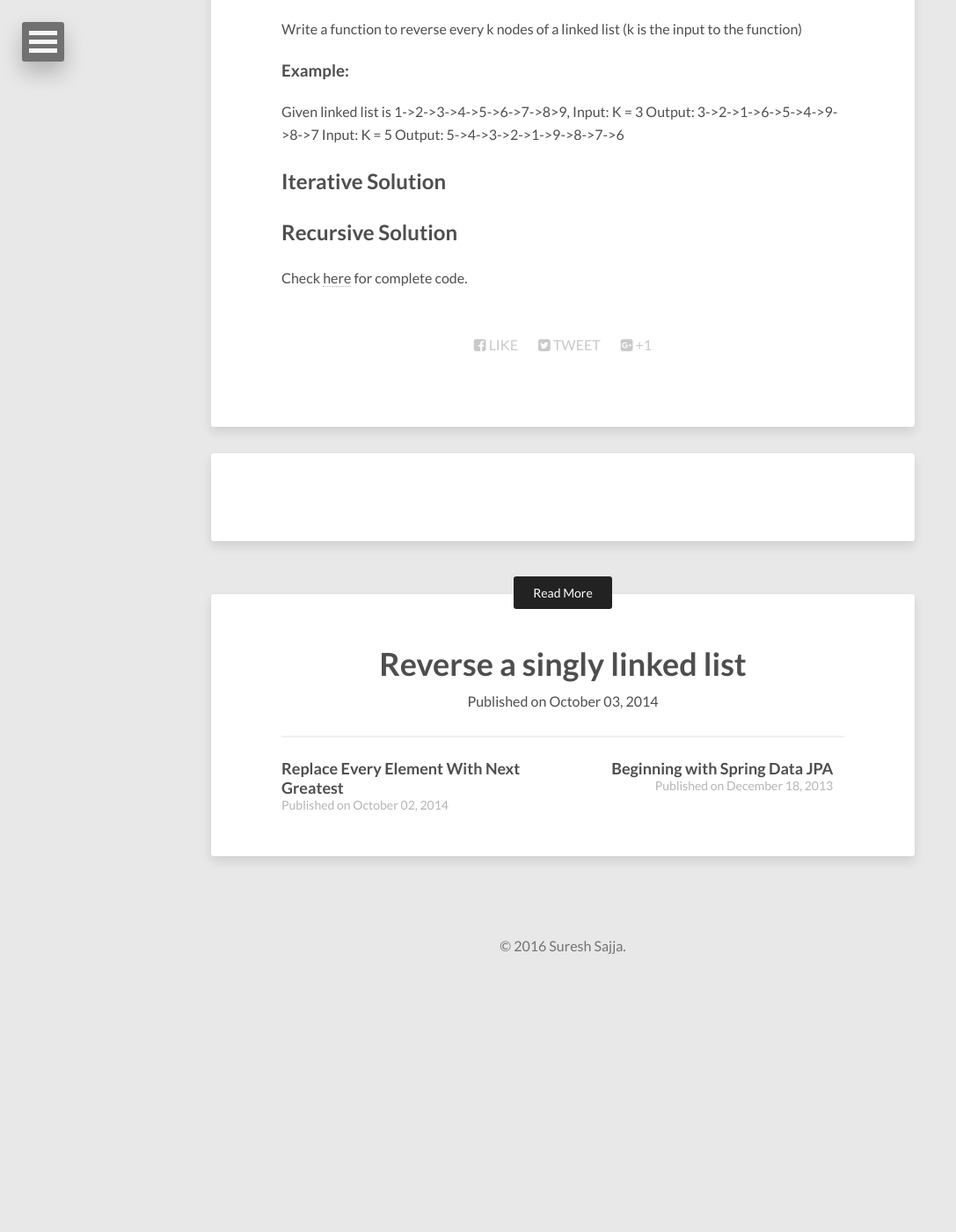
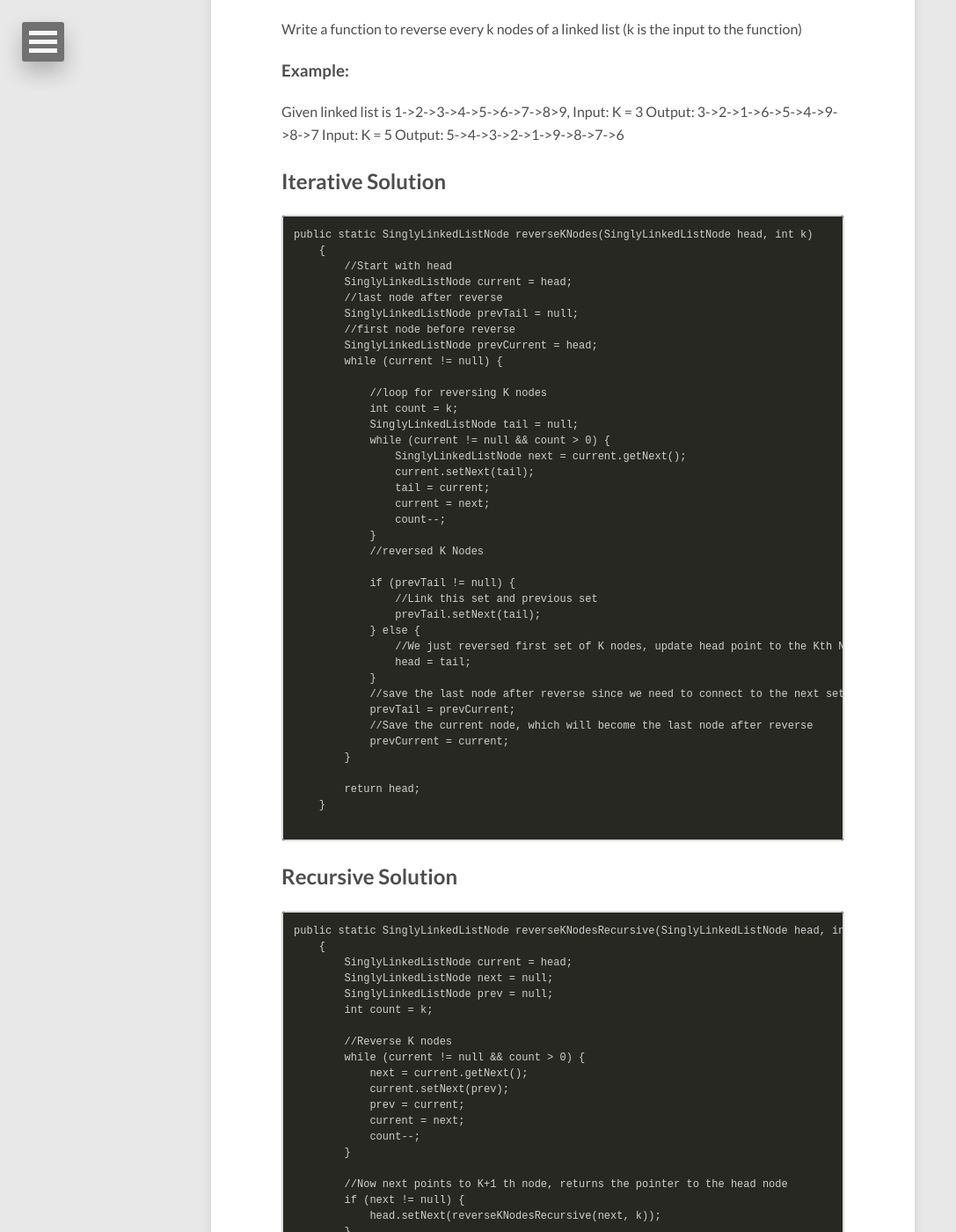
Before and after one commit to sureshsajja/sureshsajja.github.io, a Jekyll site: the page built from _posts/2014-10-03-reverse-every-k-nodes-of-a-linked-list.markdown, in a window 1280 px wide and 1400 px high, scrolled down 409 px. Shown: the whole window at 88% size, without its empty margins (0-1087 px from the left). Built offline with Jekyll 4.4.1, drawn with Linux system fonts in a browser that asks for light colours; nearby versions of some CDN libraries; comment, search, counter and statistics services are not loaded; before the commit the page ends 1525 px from its top, so only the background shows below that; some of the changed text lies outside the part shown.

Commit message:
Pagination

````diff
--- a/_posts/2014-10-03-reverse-every-k-nodes-of-a-linked-list.markdown
+++ b/_posts/2014-10-03-reverse-every-k-nodes-of-a-linked-list.markdown
@@ -32,7 +31,46 @@ Output: 5->4->3->2->1->9->8->7->6
 
 ## Iterative Solution
 
+```
+public static SinglyLinkedListNode reverseKNodes(SinglyLinkedListNode head, int k)
+    {
+        //Start with head
+        SinglyLinkedListNode current = head;
+        //last node after reverse
+        SinglyLinkedListNode prevTail = null;
+        //first node before reverse
+        SinglyLinkedListNode prevCurrent = head;
+        while (current != null) {
 
+            //loop for reversing K nodes
+            int count = k;
+            SinglyLinkedListNode tail = null;
+            while (current != null && count > 0) {
+                SinglyLinkedListNode next = current.getNext();
+                current.setNext(tail);
+                tail = current;
+                current = next;
+                count--;
+            }
+            //reversed K Nodes
+
+            if (prevTail != null) {
+                //Link this set and previous set
+                prevTail.setNext(tail);
+            } else {
+                //We just reversed first set of K nodes, update head point to the Kth Node
+                head = tail;
+            }
+            //save the last node after reverse since we need to connect to the next set.
+            prevTail = prevCurrent;
+            //Save the current node, which will become the last node after reverse
+            prevCurrent = current;
+        }
+
+        return head;
+    }
+
+```
 
 
 
@@ -45,7 +83,31 @@ Output: 5->4->3->2->1->9->8->7->6
 ## Recursive Solution
 
 
+```
+public static SinglyLinkedListNode reverseKNodesRecursive(SinglyLinkedListNode head, int k)
+    {
+        SinglyLinkedListNode current = head;
+        SinglyLinkedListNode next = null;
+        SinglyLinkedListNode prev = null;
+        int count = k;
 
+        //Reverse K nodes
+        while (current != null && count > 0) {
+            next = current.getNext();
+            current.setNext(prev);
+            prev = current;
+            current = next;
+            count--;
+        }
+
+        //Now next points to K+1 th node, returns the pointer to the head node
+        if (next != null) {
+            head.setNext(reverseKNodesRecursive(next, k));
+        }
+        //return head node
+        return prev;
+    }
+```
 
 
 
````
Also changed, not shown: other parts of _posts/2014-10-03-reverse-every-k-nodes-of-a-linked-list.markdown (+0 -1 lines), index.html (+3 -8 lines).
